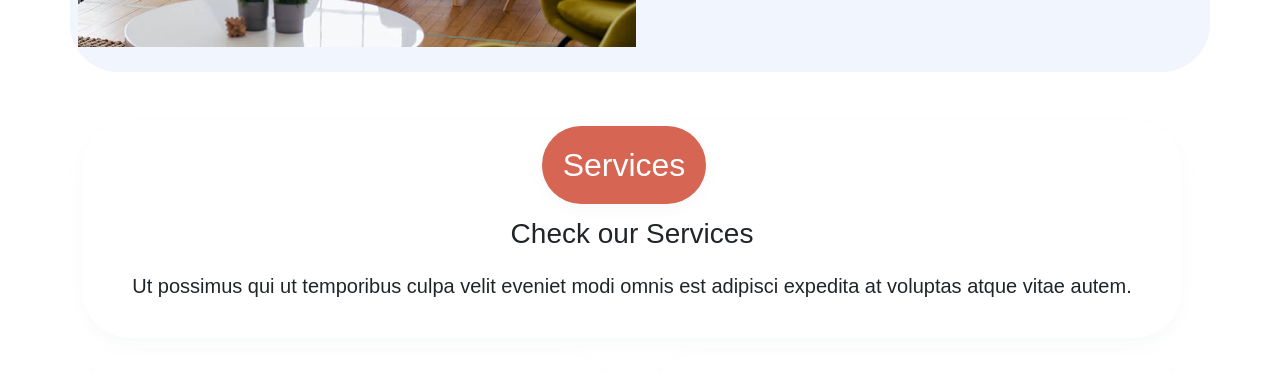
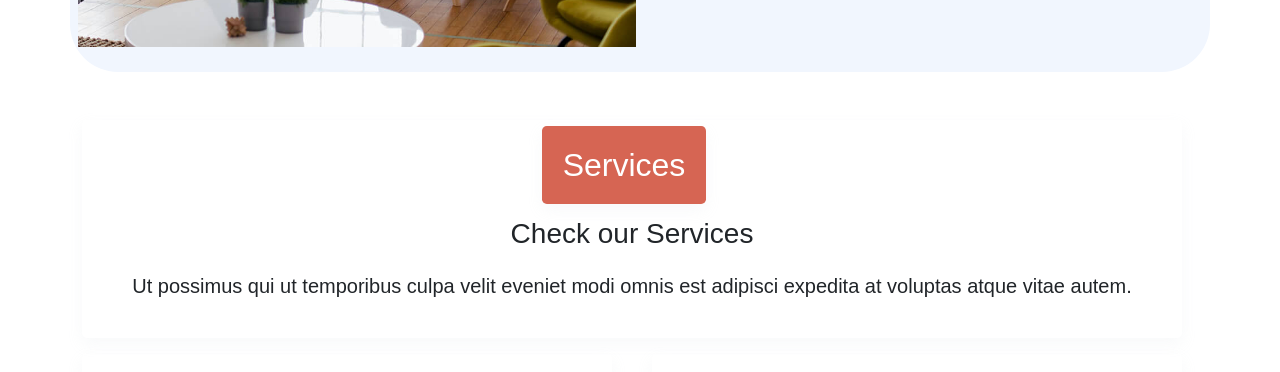
Before and after one commit to hemda74/Book-Review-Front, a Next.js app in the folder app/: page / in a window 1280 px wide. Shown: the part 1860-2232 px from the top of the page. Built offline with nearby package versions, Linux system fonts and the light colour scheme.

Commit message:
update services section

```diff
--- a/app/components/Services.tsx
+++ b/app/components/Services.tsx
@@ -48,4 +48,4 @@ const Services = () => {
    </>
   )
 }
-export default Services ;
+export default Services;
--- a/app/styles/Services.module.css
+++ b/app/styles/Services.module.css
@@ -4,7 +4,7 @@
   font-size: 1.4rem;
   padding: 1.3rem;
   margin-right: 1rem;
-  border-radius: 3rem;
+  border-radius: 0.3rem;
  }
 .iconox {
     text-align: center;
```
